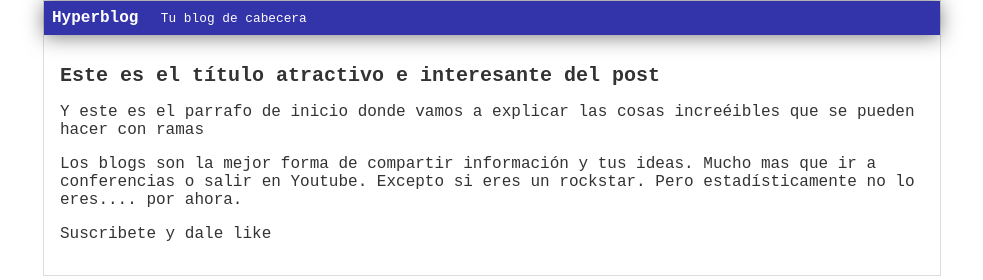
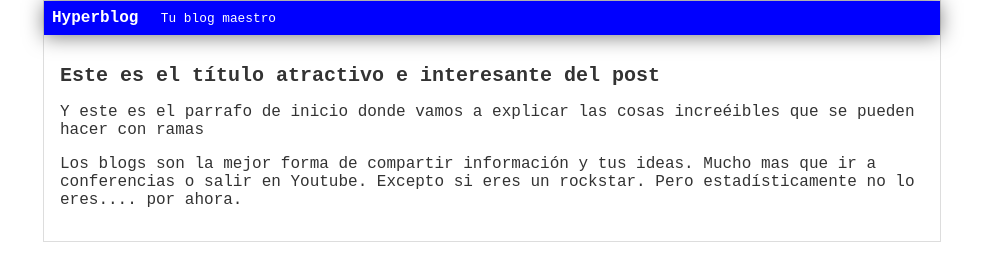
Before and after one commit to MarioZDevelop/hyperblog, a plain HTML site: page index.html in a window 1280 px wide. Shown: the whole page, without its empty margins (148-1131 px from the left). Drawn offline with Linux system fonts and the light colour scheme.

Commit message:
Quite la suscripción

```diff
--- a/css/estilos.css
+++ b/css/estilos.css
@@ -11,7 +11,7 @@ body
 
 #cabecera
 {
-    background: #33A;
+    background: blue;
     box-shadow: 0px 2px 20px 0px rgba(0,0,0,0.5);
     color: white;
     font-weight: bold;
--- a/index.html
+++ b/index.html
@@ -7,13 +7,12 @@
         <div id="container">
             <div id="cabecera">
                 Hyperblog
-                <span id="tagline">Tu blog de cabecera</span>
+                <span id="tagline">Tu blog maestro</span>
             </div>
             <div id="post">
                 <h1>Este es el título atractivo e interesante del post</h1>
                 <p>Y este es el parrafo de inicio donde vamos a explicar las cosas increéibles que se pueden hacer con ramas</p>
                 <p>Los blogs son la mejor forma de compartir información y tus ideas. Mucho mas que ir a conferencias o salir en Youtube. Excepto si eres un rockstar. Pero estadísticamente no lo eres.... por ahora.</p>
-                <p>Suscribete y dale like</p>
             </div>
         </div>
     </body>
```
